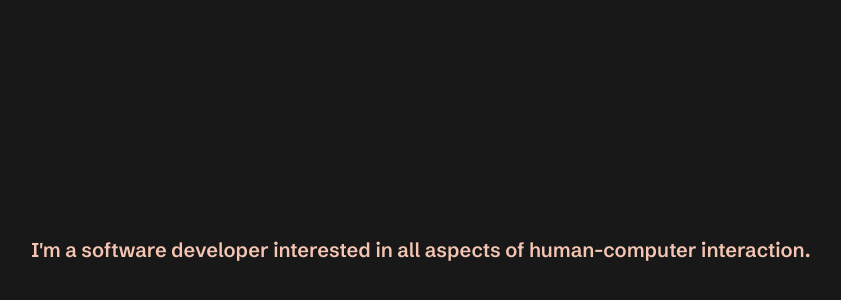
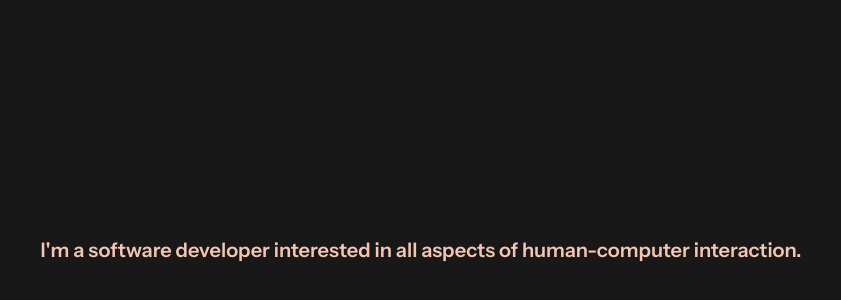
Before and after one commit to joaoalberto-dev/joaoalberto.dev, a Next.js app: page / in a window 1280 px wide. Shown: the part 150-450 px from the top of the page, without its empty margins (219-1060 px from the left). Built offline with nearby package versions, Linux system fonts and the light colour scheme.

Commit message:
chore(design): change font and code sorting

```diff
--- a/src/ui/components/page-center/page-center.module.css
+++ b/src/ui/components/page-center/page-center.module.css
@@ -2,7 +2,7 @@
   align-items: center;
   display: flex;
   height: 100%;
+  justify-content: center;
   margin: 0 auto;
-  justify-content: center;
   width: 100%;
 }
--- a/src/ui/fonts/fonts.ts
+++ b/src/ui/fonts/fonts.ts
@@ -1,5 +1,5 @@
-import { Schibsted_Grotesk } from 'next/font/google'
+import { Instrument_Sans } from "next/font/google";
 
-export const bodyFont = Schibsted_Grotesk({
-    weight: ['400', '600']
-})
+export const bodyFont = Instrument_Sans({
+  weight: ["400", "600"],
+});
```
